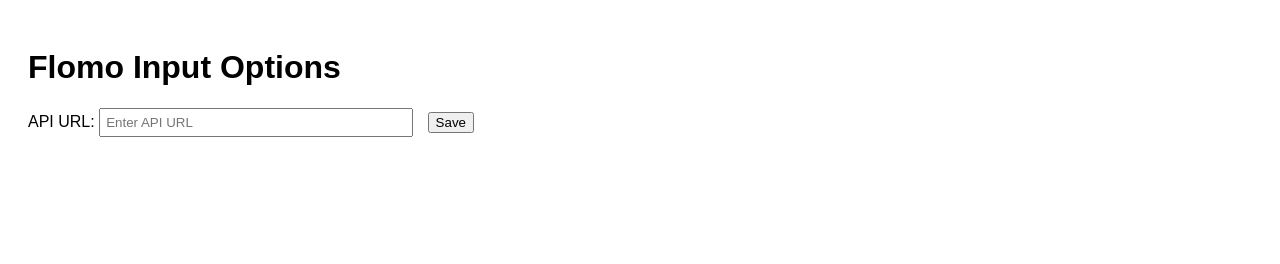
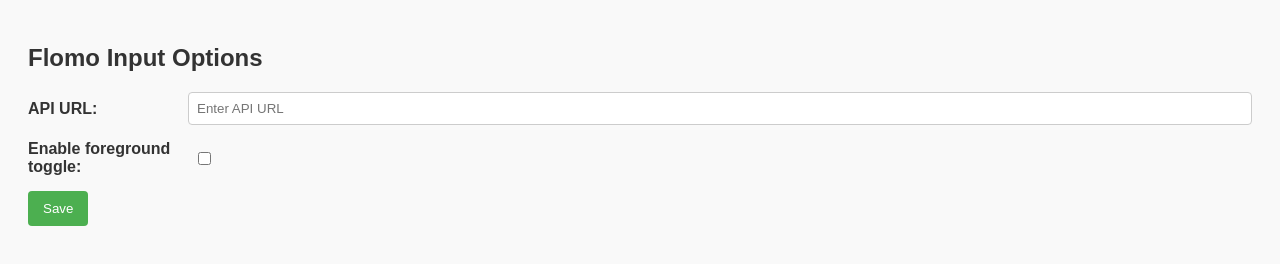
Before and after one commit to ejacky/flomo-input, a browser extension: page public/options.html in a window 1280 px wide. Drawn offline with Linux system fonts and the light colour scheme.

Commit message:
0 feat add url shorthand and skip check window fore 1 fix icon error

```diff
--- a/public/floating.js
+++ b/public/floating.js
@@ -119,3 +119,8 @@
         checkAndDisplayOpenOptions();
     }
 });
+
+// 添加 flomo 快捷方式点击事件
+document.getElementById('goto-flomo').addEventListener('click', () => {
+    chrome.tabs.create({ url: 'https://v.flomoapp.com/' });
+});
--- a/public/options.html
+++ b/public/options.html
@@ -7,18 +7,66 @@
         body {
             font-family: Arial, sans-serif;
             padding: 20px;
+            background-color: #f9f9f9;
+            color: #333;
+        }
+        h1 {
+            font-size: 24px;
+            margin-bottom: 20px;
+        }
+        .form-group {
+            display: flex;
+            align-items: center;
+            margin-bottom: 15px;
+        }
+        .form-group label {
+            flex: 0 0 150px; /* 固定标签宽度 */
+            margin-right: 10px;
+            font-weight: bold;
         }
         input[type="text"] {
-            width: 300px;
-            padding: 5px;
-            margin-right: 10px;
+            flex: 1; /* 使输入框占据剩余空间 */
+            padding: 8px;
+            border: 1px solid #ccc;
+            border-radius: 4px;
+            transition: border-color 0.3s;
+        }
+        input[type="text"]:focus {
+            border-color: #4CAF50; /* 聚焦时的边框颜色 */
+            outline: none;
+        }
+        input[type="checkbox"] {
+            margin-left: 10px;
+        }
+        button {
+            background-color: #4CAF50;
+            color: white;
+            border: none;
+            padding: 10px 15px;
+            border-radius: 4px;
+            cursor: pointer;
+            transition: background-color 0.3s;
+        }
+        button:hover {
+            background-color: #45a049; /* 悬停时的背景颜色 */
+        }
+        #status {
+            margin-top: 10px;
+            font-size: 14px;
+            color: #4CAF50; /* 状态消息的颜色 */
         }
     </style>
 </head>
 <body>
     <h1>Flomo Input Options</h1>
-    <label for="api-url">API URL:</label>
-    <input type="text" id="api-url" placeholder="Enter API URL">
+    <div class="form-group">
+        <label for="api-url">API URL:</label>
+        <input type="text" id="api-url" placeholder="Enter API URL">
+    </div>
+    <div class="form-group">
+        <label for="foreground-toggle">Enable foreground toggle:</label>
+        <input type="checkbox" id="foreground-toggle">
+    </div>
     <button id="save">Save</button>
     <p id="status"></p>
 
--- a/public/options.js
+++ b/public/options.js
@@ -1,6 +1,8 @@
 document.getElementById('save').addEventListener('click', () => {
     const apiUrl = document.getElementById('api-url').value;
-    chrome.storage.sync.set({ apiUrl: apiUrl }, () => {
+    const foregroundToggle = document.getElementById('foreground-toggle').checked;
+
+    chrome.storage.sync.set({ apiUrl: apiUrl, foregroundToggle: foregroundToggle }, () => {
         const status = document.getElementById('status');
         status.textContent = 'Options saved.';
         setTimeout(() => {
@@ -12,7 +14,8 @@
 // Restores select box and checkbox state using the preferences
 // stored in chrome.storage.
 document.addEventListener('DOMContentLoaded', () => {
-    chrome.storage.sync.get('apiUrl', (data) => {
+    chrome.storage.sync.get(['apiUrl', 'foregroundToggle'], (data) => {
         document.getElementById('api-url').value = data.apiUrl || '';
+        document.getElementById('foreground-toggle').checked = data.foregroundToggle || false;
     });
 });
```
Also changed, not shown: public/floating.html (+9 -0 lines), src/background.js (+12 -6 lines), public/manifest.json.
